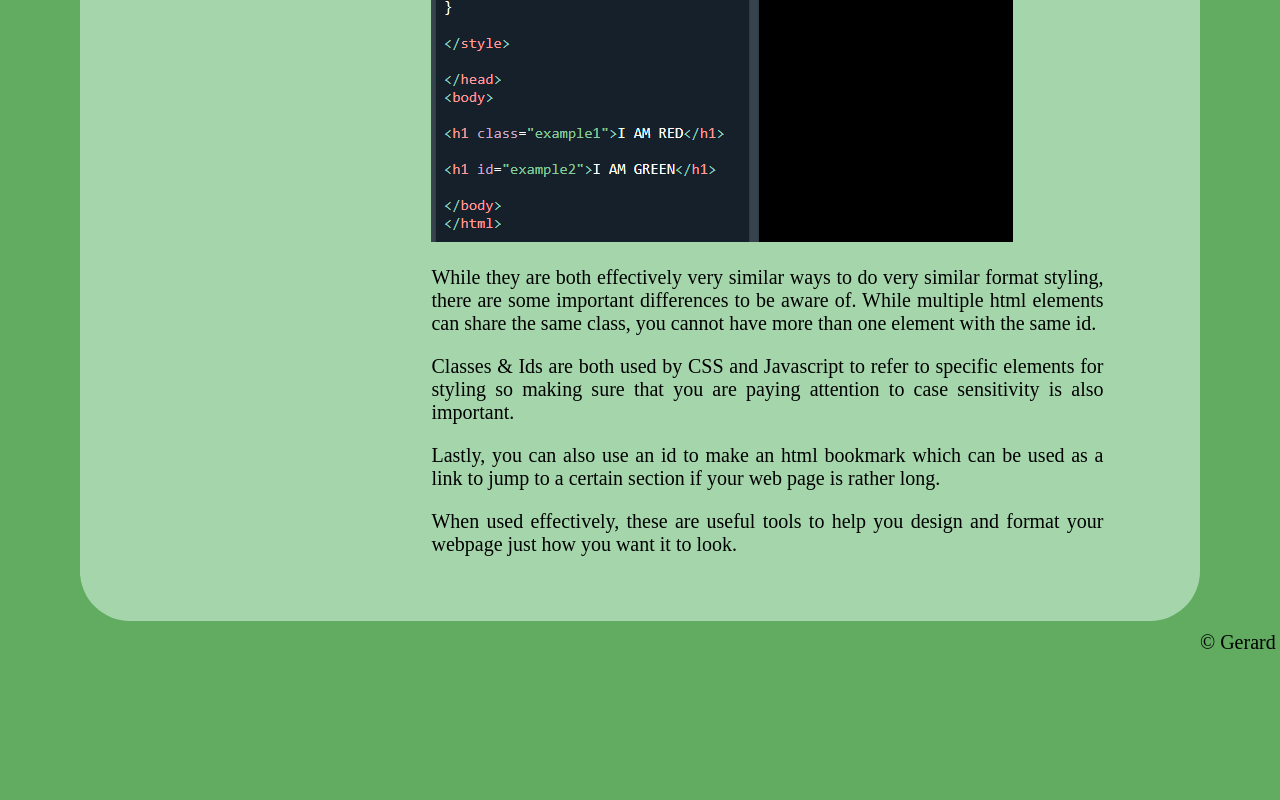
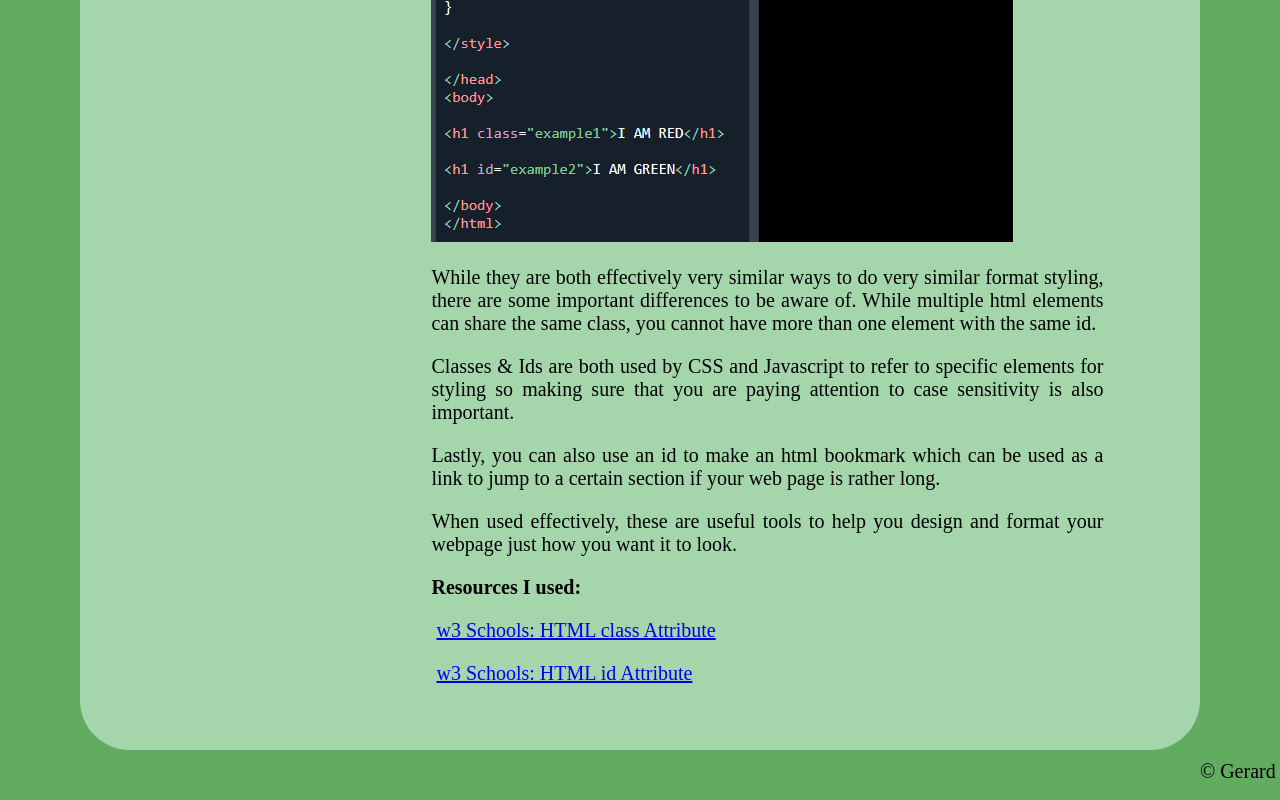
Before and after one commit to gerard-dunn-25/gerard-dunn-25.github.io, a plain HTML site: page blog/html-css.html in a window 1280 px wide. Shown: the part 1464-2264 px from the top of the page. Before the commit the page ends 2135 px from the top, so only its background shows below. Drawn offline with Linux system fonts and the light colour scheme; files that its build step writes are made by us from their sources; a web font is replaced by a local one.

Commit message:
Added links to resources for topic

```diff
--- a/blog/html-css.html
+++ b/blog/html-css.html
@@ -99,6 +99,11 @@
       <p>Classes & Ids are both used by CSS and Javascript to refer to specific elements for styling so making sure that you are paying attention to case sensitivity is also important.</p>
       <p>Lastly, you can also use an id to make an html bookmark which can be used as a link to jump to a certain section if your web page is rather long.</p>
       <p>When used effectively, these are useful tools to help you design and format your webpage just how you want it to look.</p>
+      <p><strong>Resources I used:</strong></p>
+      <ul class="navList">
+        <p><a href="https://www.w3schools.com/html/html_classes.asp">w3 Schools: HTML class Attribute</a></p>
+        <p><a href="https://www.w3schools.com/html/html_id.asp">w3 Schools: HTML id Attribute</a></p>
+      </ul>
       </main>
       <div>
         <footer class="footer">
```
